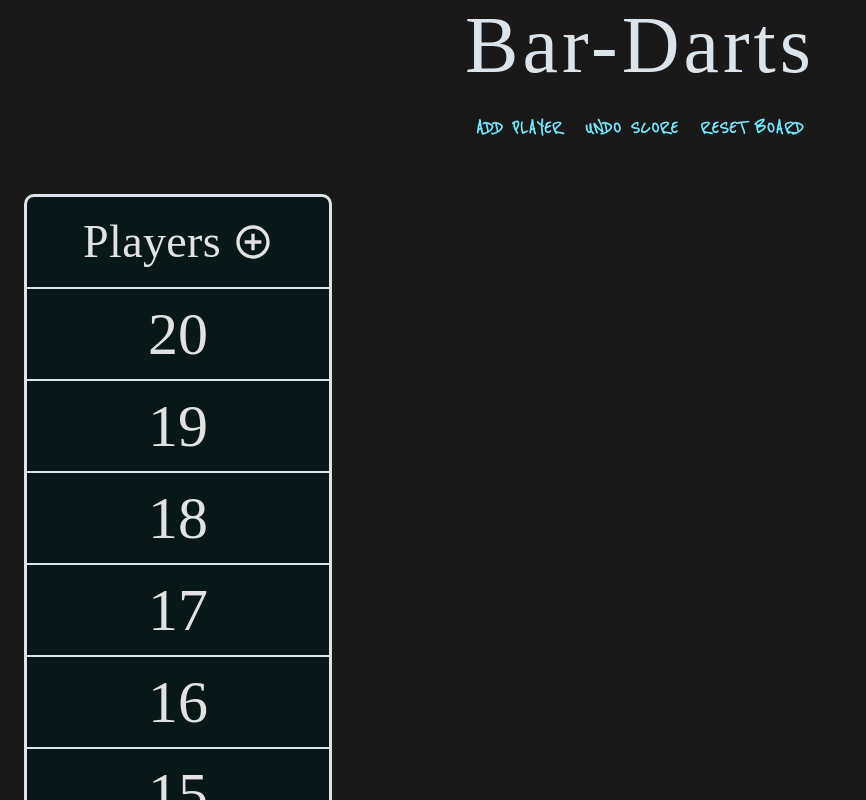
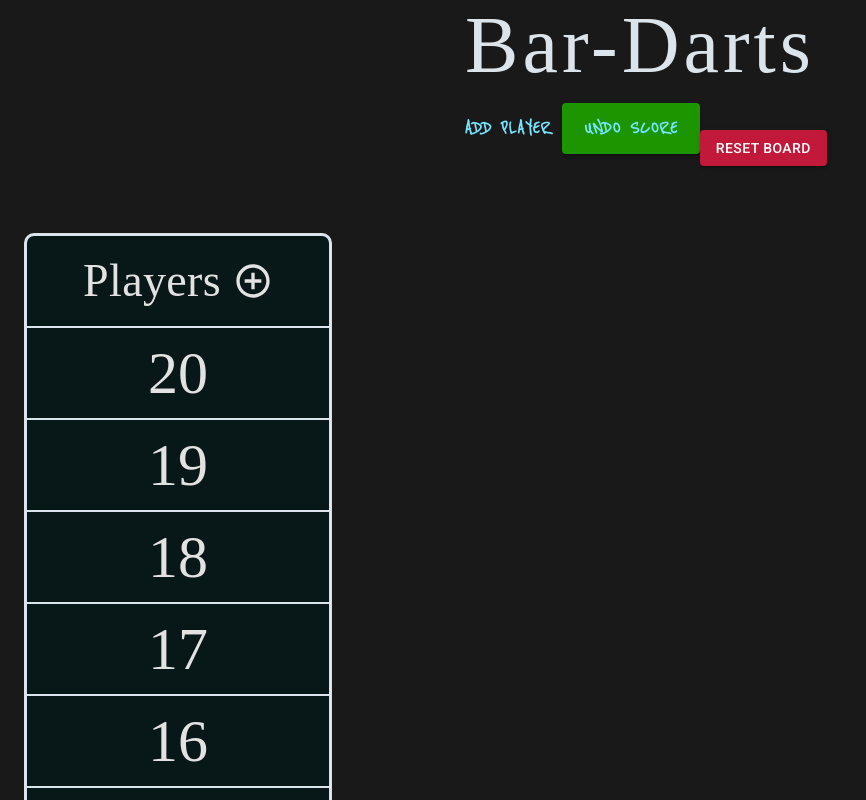
Before and after one commit to miwaro/cricket-tracker, a React (Create React App) app: page / in a window 1280 px wide. Shown: the top 800 px of the page, without its empty margins (0-866 px from the left). Built offline with nearby package versions, Linux system fonts and the light colour scheme; a web font is replaced by a local one.

Commit message:
Add undo score to nav bar

```diff
--- a/src/components/DartBoardPlayers/DartBoardPlayer/DartBoardPlayer.js
+++ b/src/components/DartBoardPlayers/DartBoardPlayer/DartBoardPlayer.js
@@ -1,9 +1,9 @@
 import React from 'react';
 import classes from './DartBoardPlayer.module.css';
 import Button from '@material-ui/core/Button';
+import RemoveCircleIcon from '@material-ui/icons/RemoveCircle';
 import { connect } from 'react-redux';
 import { updateScore, undoMove, removePlayer } from '../../../store/actions/actions';
-import ResetBoard from '../../DartBoardStatic/ResetBoard/ResetBoard';
 import DartBoardPlayerControl from './DartBoardPlayerControl/DartBoardPlayerControl';
 
 const dartBoardPlayer = (props) => {
@@ -11,20 +11,19 @@ const dartBoardPlayer = (props) => {
     const handleUpdateScore = (scoreIndex) => {
         props.onUpdateScore(props.playerIndex, scoreIndex)
     }
-
-    const undoMoveHandler = (scoreIndex) => {
-        props.onUndoMove(props.playerIndex, scoreIndex)
-    }
-
     const removePlayerHandler = () => {
         props.onRemovePlayer( props.playerIndex)
     }
 
     return (
         <div style={{width: '100%'}}>
-
-            <div className={classes.dartBoardPlayer}> {props.player.name} </div>
-
+            <div className={classes.dartBoardPlayer}>
+                <RemoveCircleIcon
+                    onClick={removePlayerHandler}
+                    variant="contained"
+                    // color="secondary"
+                />
+                {props.player.name} </div>
                 {
                     (props.players[props.playerIndex].score).map((num, i) => (
 
@@ -36,24 +35,6 @@ const dartBoardPlayer = (props) => {
                         />
                     ))
                 }
-
-            {/* <div className={classes.dartBoardButtons}>
-                <Button
-                    variant="contained"
-                    color="primary"
-                    onClick={undoMoveHandler}
-                >
-                    Undo
-                </Button>
-                <Button
-                    onClick={removePlayerHandler}
-                    variant="contained"
-                    color="secondary"
-                >
-                    Remove Player
-                </Button>
-                <ResetBoard />
-            </div> */}
         </div>
     )
 };
--- a/src/components/Nav.js
+++ b/src/components/Nav.js
@@ -1,14 +1,19 @@
-import React, { Component } from 'react';
+import React from 'react';
 import Button from '@material-ui/core/Button';
 import Grid from '@material-ui/core/Grid';
+import ResetBoard from './DartBoardStatic/ResetBoard/ResetBoard';
+import { undoMove } from '../store/actions/actions';
+import { connect } from 'react-redux';
 
 
+const Nav = (props) => {
 
-class Nav extends Component {
+  const undoMoveHandler = (scoreIndex) => {
+   props.onUndoMove(props.playerIndex, scoreIndex)
+}
 
-  render() {
     return (
-
+      <>
       <div className="Nav-container">
           <Grid container justify="center">
             <Grid item xs={1.5}>
@@ -17,21 +22,34 @@ class Nav extends Component {
                 </Button>
             </Grid>
             <Grid item xs={1.5}>
-                <Button size="large" className="theme-button-1">
+                <Button
+                    size="large" className="theme-button-1" variant="contained"
+                    color="primary"
+                    onClick={undoMoveHandler}>
                     Undo Score
                 </Button>
             </Grid>
             <Grid item xs={1.5}>
-                <Button size="large" className="theme-button-1">
-                    Reset Board
-                </Button>
+              <ResetBoard />
             </Grid>
           </Grid>
       </div>
+      </>
 
     );
-  }
-
 }
 
-export default Nav;
+const mapDispatchToProps = dispatch => {
+  return {
+      onUndoMove: (playerIndex, scoreIndex) => dispatch(undoMove(playerIndex, scoreIndex)),
+  }
+}
+
+const mapStateToProps = state => {
+  return {
+      players: state.players,
+      history: state.history
+  };
+}
+
+export default connect(mapStateToProps, mapDispatchToProps)(Nav);
```
